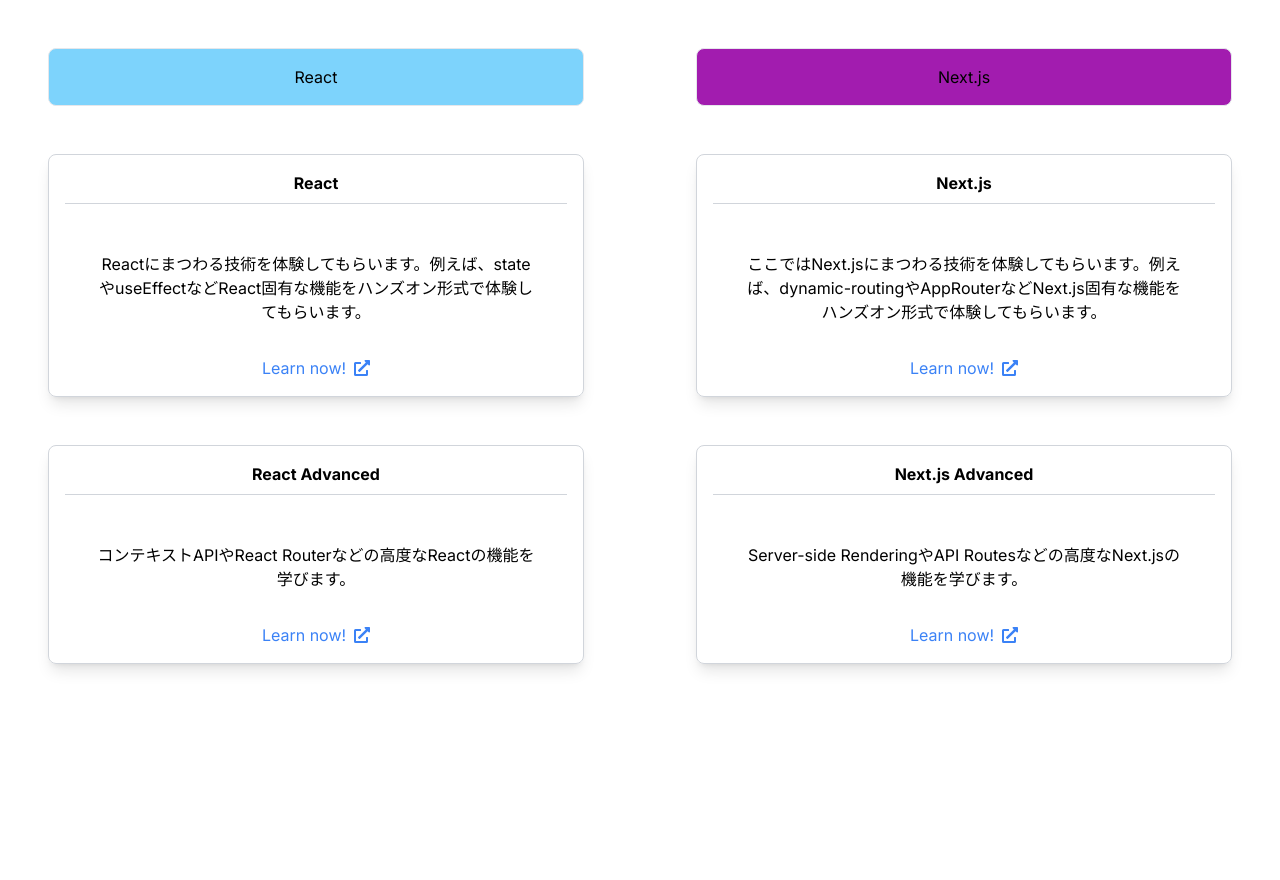
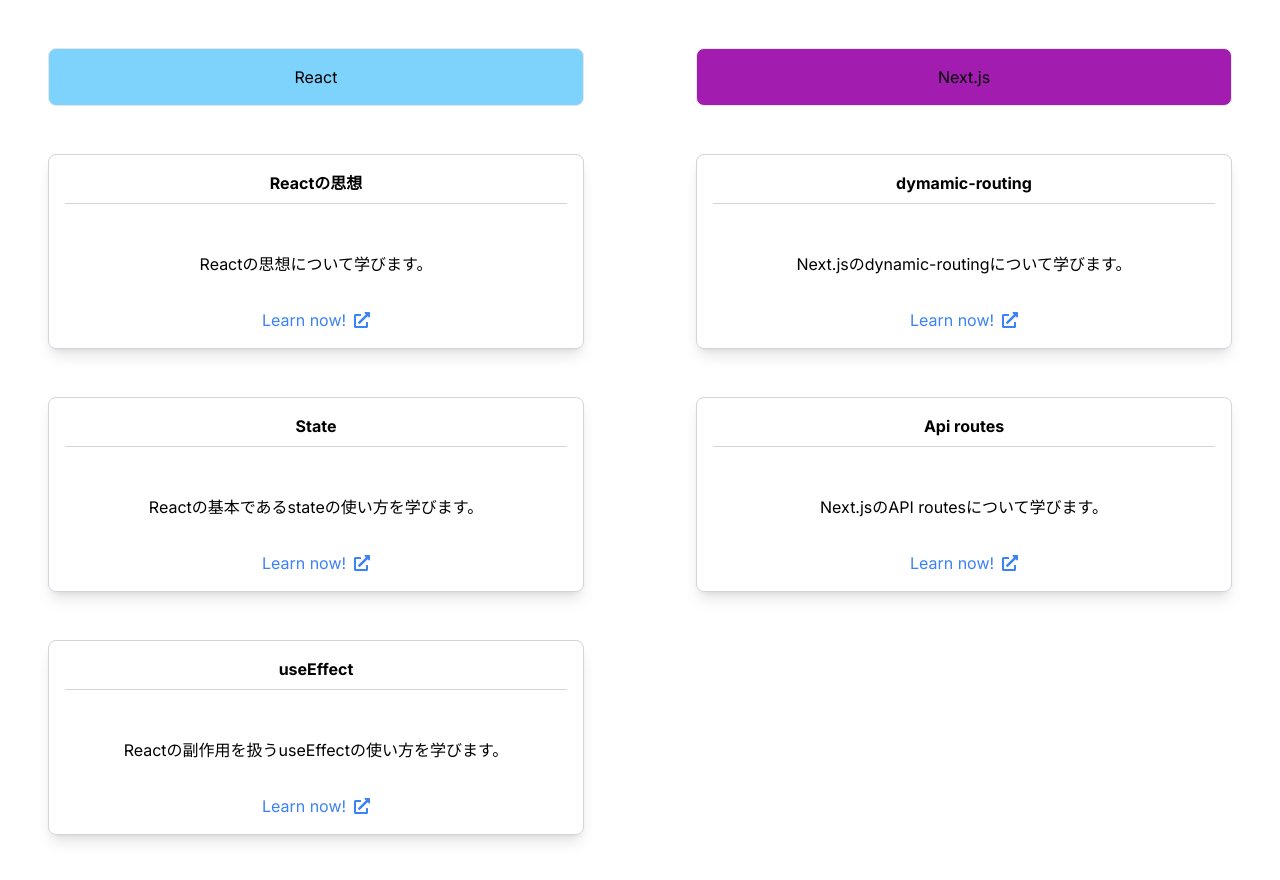
Before and after one commit to Yokomi422/nextjs-introduction, a Next.js app: page / in a window 1280 px wide. Shown: the top 880 px of the page. Before the commit the page ends 800 px from the top, so only its background shows below. Built offline with nearby package versions, Linux system fonts and the light colour scheme.

Commit message:
説明文をかんけつに

```diff
--- /dev/null
+++ b/src/app/contents/home.tsx
@@ -0,0 +1,32 @@
+import Card, { CardProps } from "@/components/Card";
+
+export const reactCards: CardProps[] = [
+  {
+    title: "Reactの思想",
+    description: "Reactの思想について学びます。",
+    link: "/react/philosophy",
+  },
+  {
+    title: "State",
+    description: "Reactの基本であるstateの使い方を学びます。",
+    link: "/react/state",
+  },
+  {
+    title: "useEffect",
+    description: "Reactの副作用を扱うuseEffectの使い方を学びます。",
+    link: "/react/useeffect",
+  },
+];
+
+export const nextJsCards: CardProps[] = [
+  {
+    link: "/next/dynamic-routing",
+    title: "dymamic-routing",
+    description: "Next.jsのdynamic-routingについて学びます。",
+  },
+  {
+    link: "/next/api-routes",
+    title: "Api routes",
+    description: "Next.jsのAPI routesについて学びます。",
+  },
+];
--- a/src/app/page.tsx
+++ b/src/app/page.tsx
@@ -1,35 +1,6 @@
 import Image from "next/image";
 import Card, { CardProps } from "@/components/Card";
-
-const reactCards: CardProps[] = [
-  {
-    link: "/react/state",
-    title: "React",
-    description:
-      "Reactにまつわる技術を体験してもらいます。例えば、stateやuseEffectなどReact固有な機能をハンズオン形式で体験してもらいます。",
-  },
-  {
-    link: "/react/useeffect",
-    title: "React Advanced",
-    description:
-      "コンテキストAPIやReact Routerなどの高度なReactの機能を学びます。",
-  },
-];
-
-const nextJsCards: CardProps[] = [
-  {
-    link: "/next/dynamic-routing",
-    title: "Next.js",
-    description:
-      "ここではNext.jsにまつわる技術を体験してもらいます。例えば、dynamic-routingやAppRouterなどNext.js固有な機能をハンズオン形式で体験してもらいます。",
-  },
-  {
-    link: "/next/api-routes",
-    title: "Next.js Advanced",
-    description:
-      "Server-side RenderingやAPI Routesなどの高度なNext.jsの機能を学びます。",
-  },
-];
+import { reactCards, nextJsCards } from "@/app/contents/home";
 
 export default function Home() {
   return (
```
